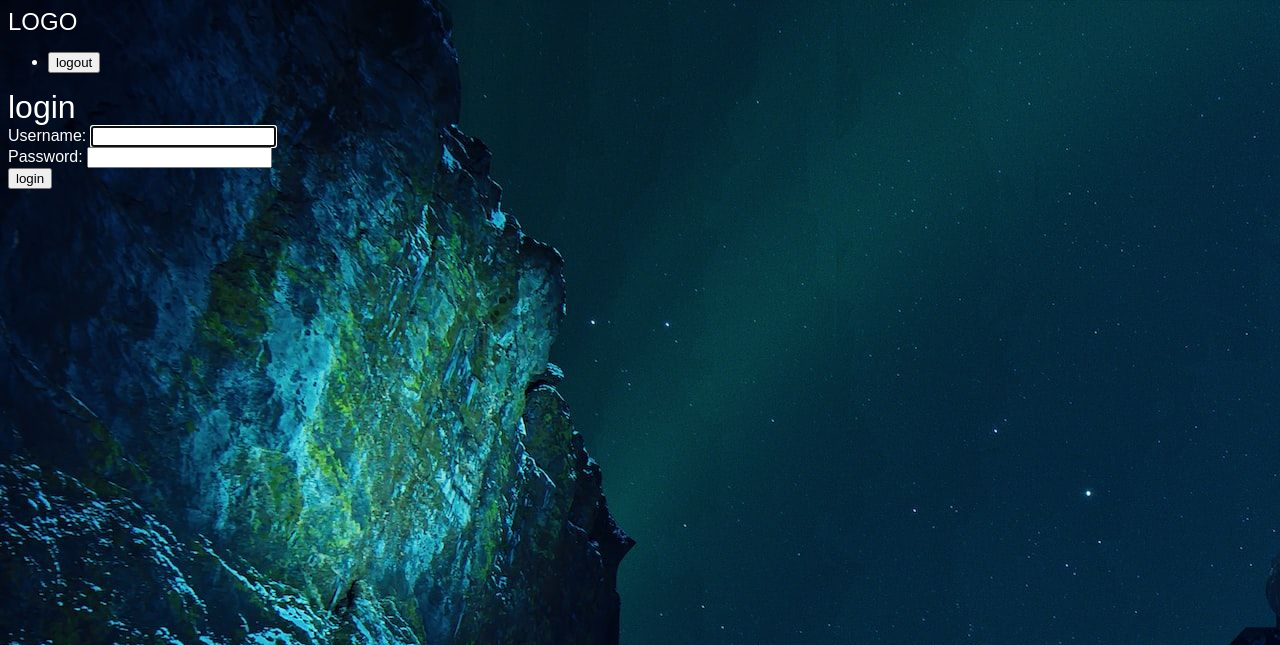
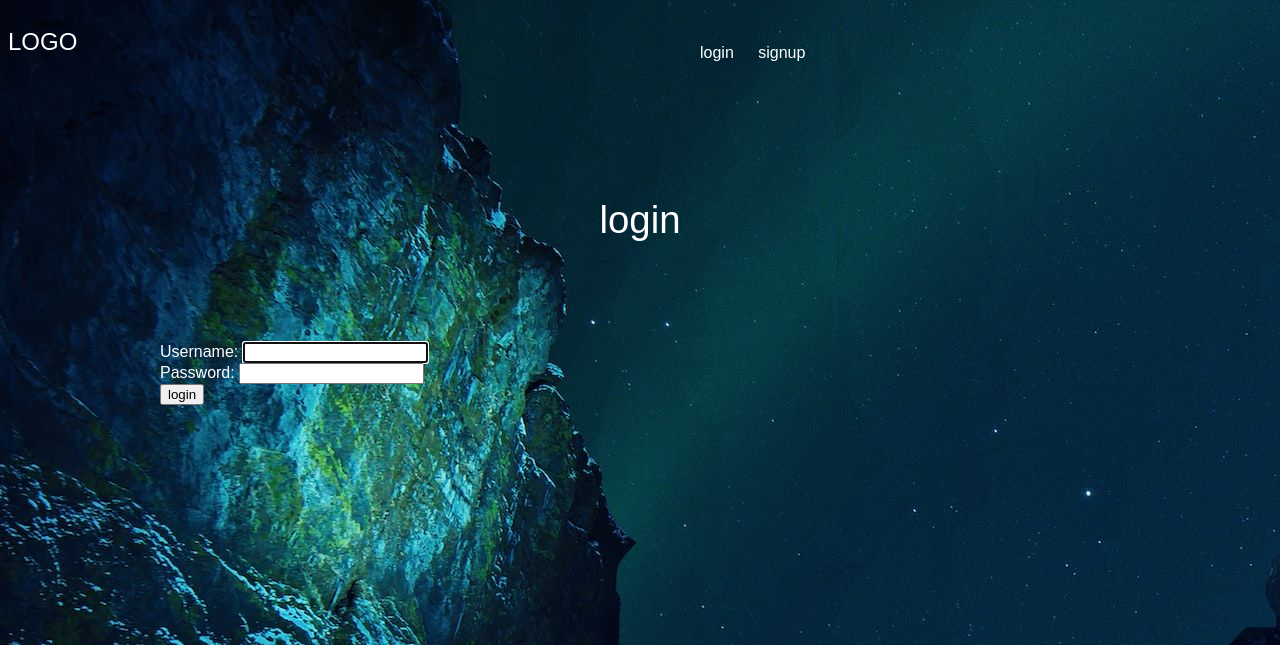
Before and after one commit to zarakz/mydjangoBlog, a Django app: page /accounts/login in a window 1280 px wide. Shown: the top 645 px of the page. Run offline with Django 5.2, Linux system fonts and the light colour scheme.

Commit message:
on login and none login with creating css

```diff
--- a/articles/templates/articles/article_detail.html
+++ b/articles/templates/articles/article_detail.html
@@ -4,7 +4,7 @@
 <div class ="article-detail">
     <div class = "article">
         <img src= "{{article.image.url}}" alt="">
-      <h4>{{article.title}}</h4>
+      <h2>{{article.title}}</h2>
       <p>{{article.body}}</p>
       <p>{{article.date}}</p>
     </div>
--- a/assets/styles.css
+++ b/assets/styles.css
@@ -19,3 +19,65 @@ a, a:hover, a:visited{
     color: #fff;
     text-decoration: none;
 }
+
+.wrapper{
+    max-width: 960px;
+    margin: 0 auto;
+}
+div.wrapper h1{
+    text-align: center;
+    margin: 100px auto;
+    font-size: 2.4em;
+}
+header{
+    display:grid;
+    grid-template-columns: 1fr 1fr;
+    padding: 20px 0;
+}
+nav li{
+    display: inline-block;
+    margin-left: 20px;
+}
+nav button{
+    background:none;
+    color:#fff;
+    cursor:pointer;
+    border:0;
+    font-size:1em;
+}
+.articles{
+    display:grid;
+    grid-template-columns:1fr 1fr 1fr;
+    grid-gap:30px;
+}
+.article{
+    padding:10px;
+    border:1px solid #00dba0;
+    position:relative;
+    padding-bottom:40px;
+}
+.article h2{
+    font-size:1.2em;
+}
+.article .author{
+    padding:10px;
+    background-color:#00dba0;
+    position:absolute;
+    right:0;
+    bottom:0;
+    margin:0;
+    color:#0f121f;
+}
+.article-detail .articles{
+    padding:0;
+}
+.article-detail .article img{
+    max-width:100%;
+}
+.article-detail .article h2{
+    text-align:center;
+    font-size:2em;
+}
+.article-detail .article p{
+    text-align:center;
+}
--- a/templates/base.html
+++ b/templates/base.html
@@ -12,17 +12,31 @@
     <link rel="stylesheet" href="{% static 'styles.css' %}">
 </head>
 <body>
-    <h2><a href="{% url 'articles:list'%}">LOGO</a></h2>
+    <header>
+        <h2><a href="{% url 'articles:list'%}">LOGO</a></h2>
     <nav>
         <ul>
+            {% if user.is_authenticated %}
             <li>
                 <form class="logout-link" action="{% url 'accounts:logout' %}" method="post">
                     {% csrf_token %}
                     <button type="submit">logout</button>
                 </form>
             </li>
+            <li>
+                <a href="{% url 'articles:create' %}">create new article</a>
+            </li>
+            {% else %}
+            <li>
+                <a href="{% url 'accounts:login' %}">login</a>
+            </li>
+            <li>
+                <a href="{% url 'accounts:signup' %}">signup</a>
+            </li>
+            {% endif %}
         </ul>
     </nav>
+    </header>
     <div class ="wrapper">
         {%block content%}
 
```
Also changed, not shown: articles/templates/articles/articleslist.html (+8 -5 lines), db.sqlite3, media/2126186.webp (added).
